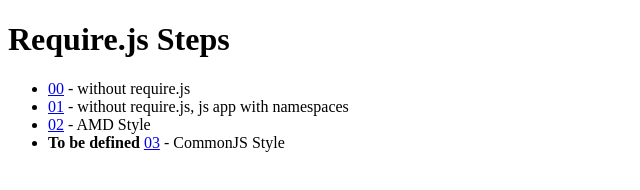
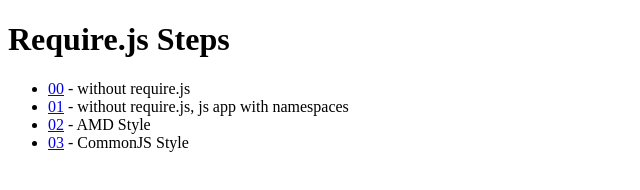
Before and after one commit to soudev/requirejs-steps, a website: page src/index.html in a window 1280 px wide. Shown: the whole page, without its empty margins (0-640 px from the left). Drawn offline with Linux system fonts and the light colour scheme.

Commit message:
src/index.html updated

```diff
--- a/src/index.html
+++ b/src/index.html
@@ -11,7 +11,7 @@
     <li><a href="00">00</a> - without require.js</li>
     <li><a href="01">01</a> - without require.js, js app with namespaces</li>
     <li><a href="02">02</a> - AMD Style</li>
-    <li><b>To be defined</b> <a href="03">03</a> - CommonJS Style</li>
+    <li><a href="03">03</a> - CommonJS Style</li>
   </ul>
 
 </body>
```
